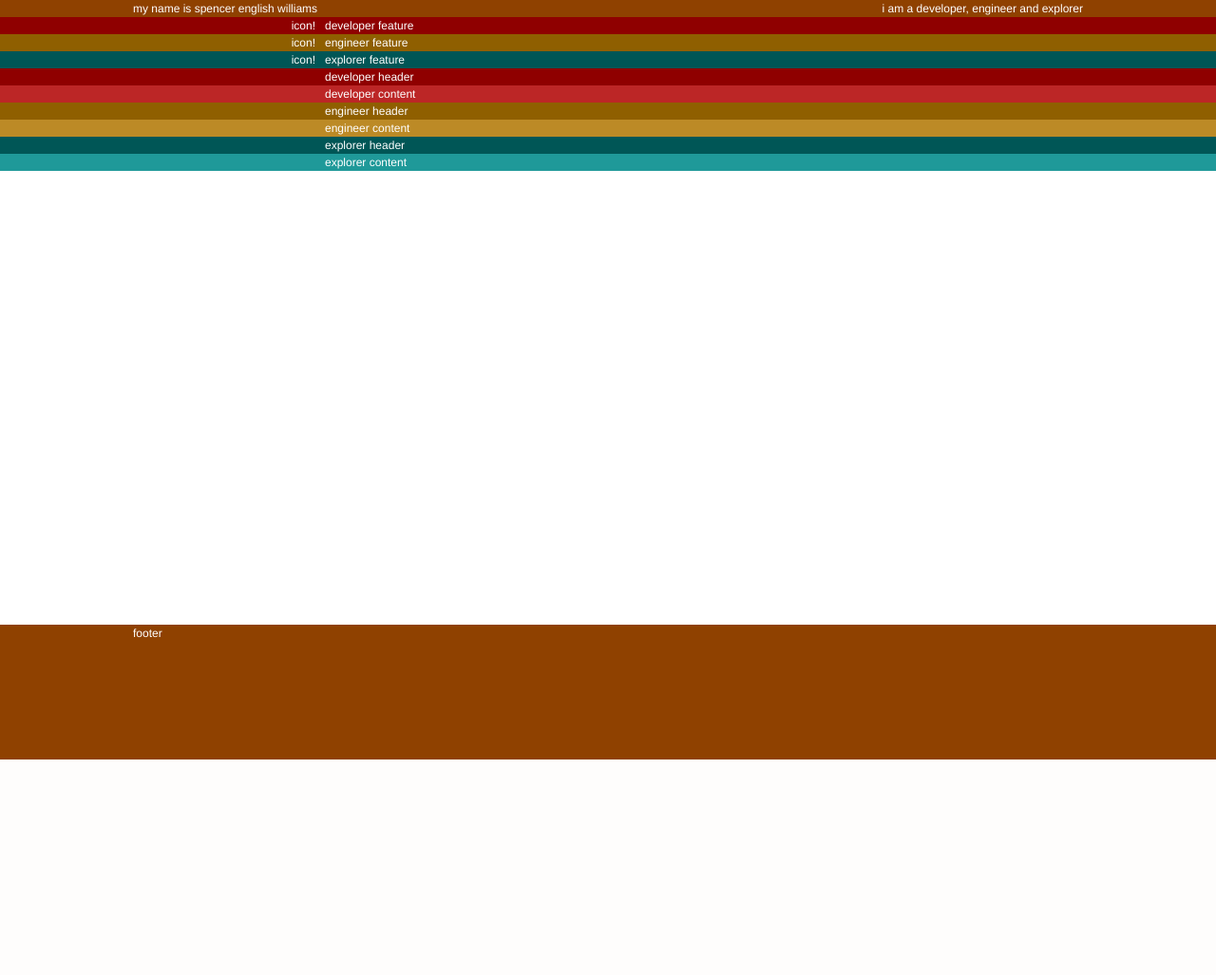
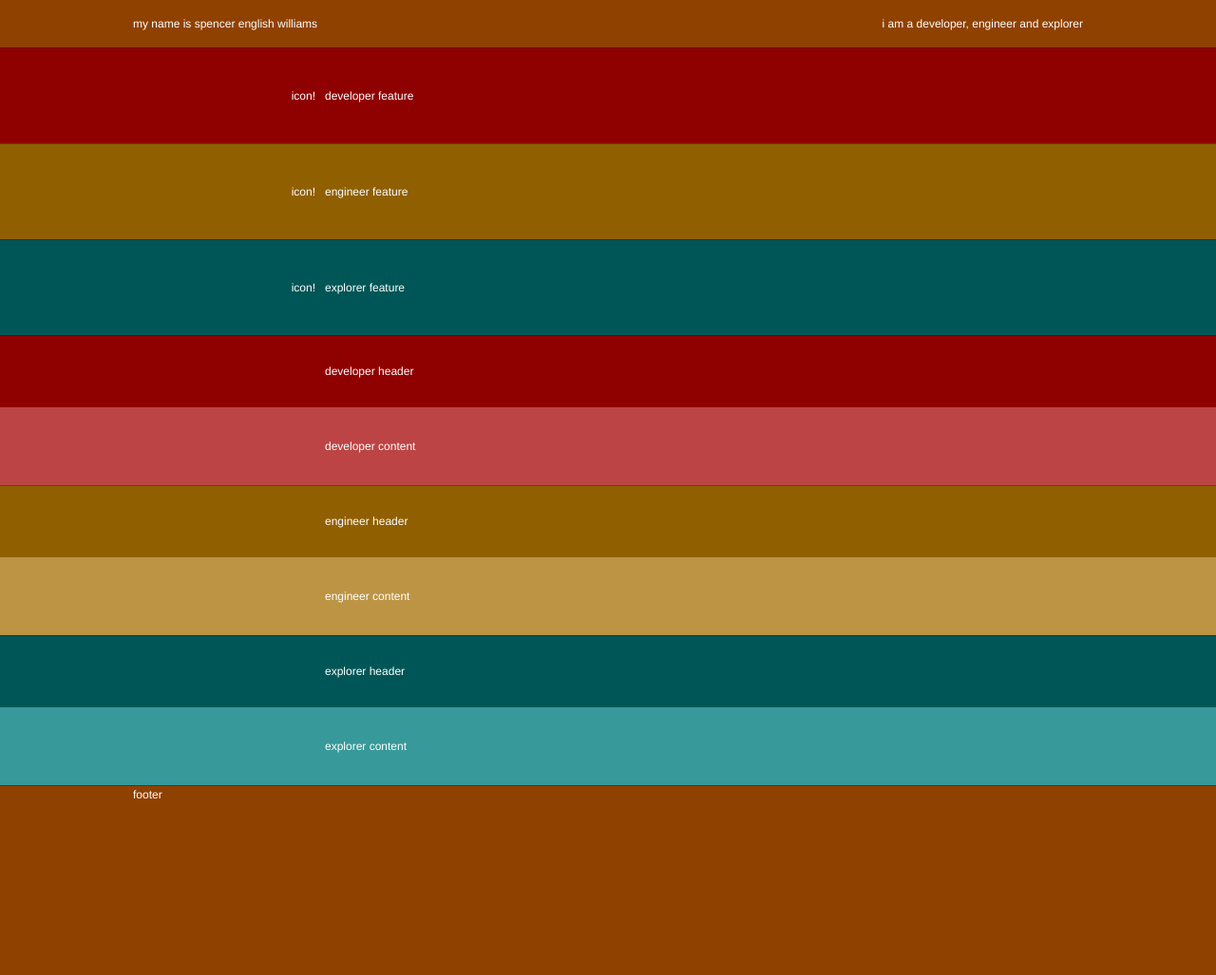
Before and after one commit to spilliams/s3willia, a PHP site: page / in a window 1280 px wide. Shown: the whole page at 95% size. Before the commit the page ends 800 px from the top, so only its background shows below. Run offline with PHP 8.4, Linux system fonts and the light colour scheme.

Commit message:
horizontal grid, some borders

```diff
--- a/index.html
+++ b/index.html
@@ -10,7 +10,7 @@
   </head>
   <body class='bp one-col'>
     <div class='wrapper'>
-      <div id='header'>
+      <div id='header' class='header'>
         <div class='container'>
           <div class='ten-columns'>my name is spencer english williams</div>
           <div class='ten-columns last'>i am a developer, engineer and explorer</div>
@@ -18,22 +18,22 @@
       </div>
       <div id='content'>
 
-        <div class='dev'>
-          <div class='dev-header'><div class='container'><div class='content has-icon'>
+        <div class='dev feature'>
+          <div class='header'><div class='container'><div class='content has-icon'>
             <div class='icon'>icon!</div>
             developer feature
           </div></div></div>
         </div>
 
-        <div class='eng'>
-          <div class='eng-header'><div class='container'><div class='content has-icon'>
+        <div class='eng feature'>
+          <div class='header'><div class='container'><div class='content has-icon'>
             <div class='icon'>icon!</div>
             engineer feature
           </div></div></div>
         </div>
 
-        <div class='exp'>
-          <div class='exp-header'><div class='container'><div class='content has-icon'>
+        <div class='exp feature'>
+          <div class='header'><div class='container'><div class='content has-icon'>
             <div class='icon'>icon!</div>
             explorer feature
           </div></div></div>
@@ -41,29 +41,29 @@
 
 
 
-        <div class='dev'>
-          <div class='dev-header'><div class='container'><div class='content'>
+        <div class='dev article'>
+          <div class='header'><div class='container'><div class='content'>
             developer header
           </div></div></div>
-          <div class='dev-content'><div class='container'><div class='content'>
+          <div class='body'><div class='container'><div class='content'>
             developer content
           </div></div></div>
         </div>
 
-        <div class='eng'>
-          <div class='eng-header'><div class='container'><div class='content'>
+        <div class='eng article'>
+          <div class='header'><div class='container'><div class='content'>
             engineer header
           </div></div></div>
-          <div class='eng-content'><div class='container'><div class='content'>
+          <div class='body'><div class='container'><div class='content'>
             engineer content
           </div></div></div>
         </div>
 
-        <div class='exp'>
-          <div class='exp-header'><div class='container'><div class='content'>
+        <div class='exp article'>
+          <div class='header'><div class='container'><div class='content'>
             explorer header
           </div></div></div>
-          <div class='exp-content'><div class='container'><div class='content'>
+          <div class='body'><div class='container'><div class='content'>
             explorer content
           </div></div></div>
         </div>
--- a/sass/partials/_colorset.scss
+++ b/sass/partials/_colorset.scss
@@ -21,19 +21,27 @@ $brownLight1   : #BC6A26;
 $brownLight2   : #BC7A44;
 
 * {
-  color: white;
-}
+  color: white; }
+body {
+  background-color: $brownLight2; }
 #header, #footer {
-  background: $brown; }
-.dev-header {
-  background: $red; }
-.dev-content {
-  background: $redLight1; }
-.eng-header {
-  background: $yellow; }
-.eng-content {
-  background: $yellowLight1; }
-.exp-header {
-  background: $blue; }
-.exp-content {
-  background: $blueLight1; }
+  background: $brown;
+  border-color: $brownShadow2; }
+#footer, .dev .header, .eng .header, .exp .header {
+  border-style: solid;
+  border-width: 1px 0 0; }
+.dev .header {
+  background: $red;
+  border-color: $redShadow2; }
+.dev .body {
+  background: $redLight2; }
+.eng .header {
+  background: $yellow;
+  border-color: $yellowShadow2; }
+.eng .body {
+  background: $yellowLight2; }
+.exp .header {
+  background: $blue;
+  border-color: $blueShadow2; }
+.exp .body {
+  background: $blueLight2; }
--- a/sass/partials/_stickyfooter.scss
+++ b/sass/partials/_stickyfooter.scss
@@ -8,10 +8,15 @@ html, body {
 	min-height: 100%;
 	height: auto !important;
 	height: 100%;
-	margin: 0 auto -142px; /* the bottom margin is the negative value of the footer's height */
+	margin: 0 auto -200px; /* the bottom margin is the negative value of the footer's height */
 }
 .footer, .push {
-	height: 142px; /* .push must be the same height as .footer */
+	height: 200px; /* .push must be the same height as .footer */
+}
+.footer {
+  -webkit-box-sizing: border-box;
+  -moz-box-sizing: border-box;
+  box-sizing: border-box;
 }
 
 /*
--- a/sass/screen.scss
+++ b/sass/screen.scss
@@ -37,17 +37,27 @@ form.bp {
   @include blueprint-scaffolding; }
 
 body.one-col {
+  font-size: 12px;
+  #header {
+    line-height: 50px; }
+  .feature .header {
+    line-height: 100px; }
+  .article .header {
+    line-height: 75px; }
+  .article .body {
+    padding: 32px 0; /* (75px line-height - 12px text-height) / 2 */ }
   .container {
     @include container;
-    > .content {
+    .content {
       @include prepend(4);
       @include column(12);
       @include append(4);
-      &.has-icon {
-        @include prepend(2);
-        .icon {
-          @include column(2);
-          text-align: right; } } } }
+    }
+    .content.has-icon {
+      @include prepend(2);
+      .icon {
+        @include column(2);
+        text-align: right; } } }
   .ten-columns {
     @include column(10); }
   .ten-columns.last {
--- a/stylesheets/screen.css
+++ b/stylesheets/screen.css
@@ -72,14 +72,21 @@ html, body {
   min-height: 100%;
   height: auto !important;
   height: 100%;
-  margin: 0 auto -142px;
+  margin: 0 auto -200px;
   /* the bottom margin is the negative value of the footer's height */
 }
 
 /* line 13, ../sass/partials/_stickyfooter.scss */
 .footer, .push {
-  height: 142px;
+  height: 200px;
   /* .push must be the same height as .footer */
+}
+
+/* line 16, ../sass/partials/_stickyfooter.scss */
+.footer {
+  -webkit-box-sizing: border-box;
+  -moz-box-sizing: border-box;
+  box-sizing: border-box;
 }
 
 /*
@@ -93,39 +100,54 @@ http://ryanfait.com/
   color: white;
 }
 
-/* line 26, ../sass/partials/_colorset.scss */
+/* line 25, ../sass/partials/_colorset.scss */
+body {
+  background-color: #bc7a44;
+}
+
+/* line 27, ../sass/partials/_colorset.scss */
 #header, #footer {
   background: #8f4100;
-}
-
-/* line 28, ../sass/partials/_colorset.scss */
-.dev-header {
-  background: #8f0000;
+  border-color: #672f00;
 }
 
 /* line 30, ../sass/partials/_colorset.scss */
-.dev-content {
-  background: #bc2626;
+#footer, .dev .header, .eng .header, .exp .header {
+  border-style: solid;
+  border-width: 1px 0 0;
 }
 
-/* line 32, ../sass/partials/_colorset.scss */
-.eng-header {
-  background: #8f5f00;
-}
-
-/* line 34, ../sass/partials/_colorset.scss */
-.eng-content {
-  background: #bc8a26;
+/* line 33, ../sass/partials/_colorset.scss */
+.dev .header {
+  background: #8f0000;
+  border-color: #670000;
 }
 
 /* line 36, ../sass/partials/_colorset.scss */
-.exp-header {
-  background: #005656;
+.dev .body {
+  background: #bc4444;
 }
 
 /* line 38, ../sass/partials/_colorset.scss */
-.exp-content {
-  background: #1f9999;
+.eng .header {
+  background: #8f5f00;
+  border-color: #674500;
+}
+
+/* line 41, ../sass/partials/_colorset.scss */
+.eng .body {
+  background: #bc9444;
+}
+
+/* line 43, ../sass/partials/_colorset.scss */
+.exp .header {
+  background: #005656;
+  border-color: #003e3e;
+}
+
+/* line 46, ../sass/partials/_colorset.scss */
+.exp .body {
+  background: #379999;
 }
 
 /* line 25, ../sass/screen.scss */
@@ -564,15 +586,36 @@ form.bp form.inline p {
   margin-bottom: 0;
 }
 
-/* line 40, ../sass/screen.scss */
+/* line 39, ../sass/screen.scss */
+body.one-col {
+  font-size: 12px;
+}
+/* line 41, ../sass/screen.scss */
+body.one-col #header {
+  line-height: 50px;
+}
+/* line 43, ../sass/screen.scss */
+body.one-col .feature .header {
+  line-height: 100px;
+}
+/* line 45, ../sass/screen.scss */
+body.one-col .article .header {
+  line-height: 75px;
+}
+/* line 47, ../sass/screen.scss */
+body.one-col .article .body {
+  padding: 32px 0;
+  /* (75px line-height - 12px text-height) / 2 */
+}
+/* line 49, ../sass/screen.scss */
 body.one-col .container {
   width: 1000px;
   margin: 0 auto;
   overflow: hidden;
   *zoom: 1;
 }
-/* line 42, ../sass/screen.scss */
-body.one-col .container > .content {
+/* line 51, ../sass/screen.scss */
+body.one-col .container .content {
   padding-left: 202px;
   display: inline;
   float: left;
@@ -581,15 +624,15 @@ body.one-col .container > .content {
   padding-right: 202px;
 }
 /* line 147, ../../../../.rvm/gems/ruby-1.9.2-p290/gems/compass-0.11.7/frameworks/blueprint/stylesheets/blueprint/_grid.scss */
-* html body.one-col .container > .content {
+* html body.one-col .container .content {
   overflow-x: hidden;
 }
-/* line 46, ../sass/screen.scss */
-body.one-col .container > .content.has-icon {
+/* line 56, ../sass/screen.scss */
+body.one-col .container .content.has-icon {
   padding-left: 101px;
 }
-/* line 48, ../sass/screen.scss */
-body.one-col .container > .content.has-icon .icon {
+/* line 58, ../sass/screen.scss */
+body.one-col .container .content.has-icon .icon {
   display: inline;
   float: left;
   margin-right: 10px;
@@ -597,10 +640,10 @@ body.one-col .container > .content.has-icon .icon {
   text-align: right;
 }
 /* line 147, ../../../../.rvm/gems/ruby-1.9.2-p290/gems/compass-0.11.7/frameworks/blueprint/stylesheets/blueprint/_grid.scss */
-* html body.one-col .container > .content.has-icon .icon {
+* html body.one-col .container .content.has-icon .icon {
   overflow-x: hidden;
 }
-/* line 51, ../sass/screen.scss */
+/* line 61, ../sass/screen.scss */
 body.one-col .ten-columns {
   display: inline;
   float: left;
@@ -611,7 +654,7 @@ body.one-col .ten-columns {
 * html body.one-col .ten-columns {
   overflow-x: hidden;
 }
-/* line 53, ../sass/screen.scss */
+/* line 63, ../sass/screen.scss */
 body.one-col .ten-columns.last {
   display: inline;
   float: left;
```
